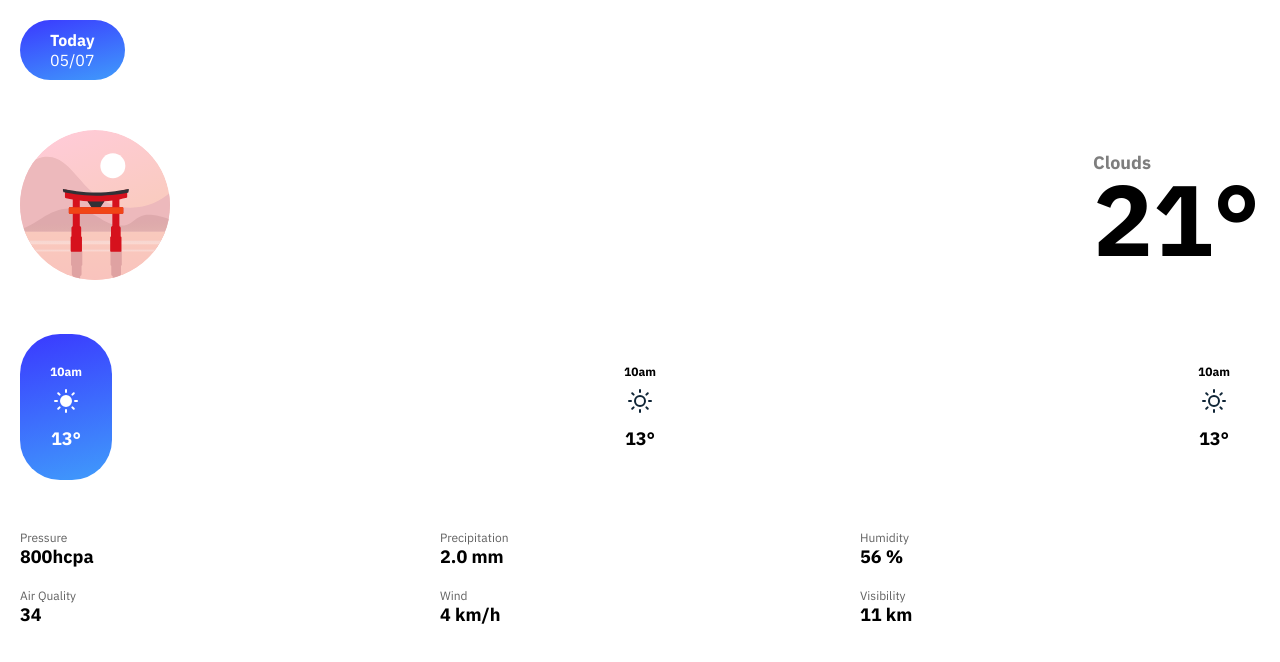
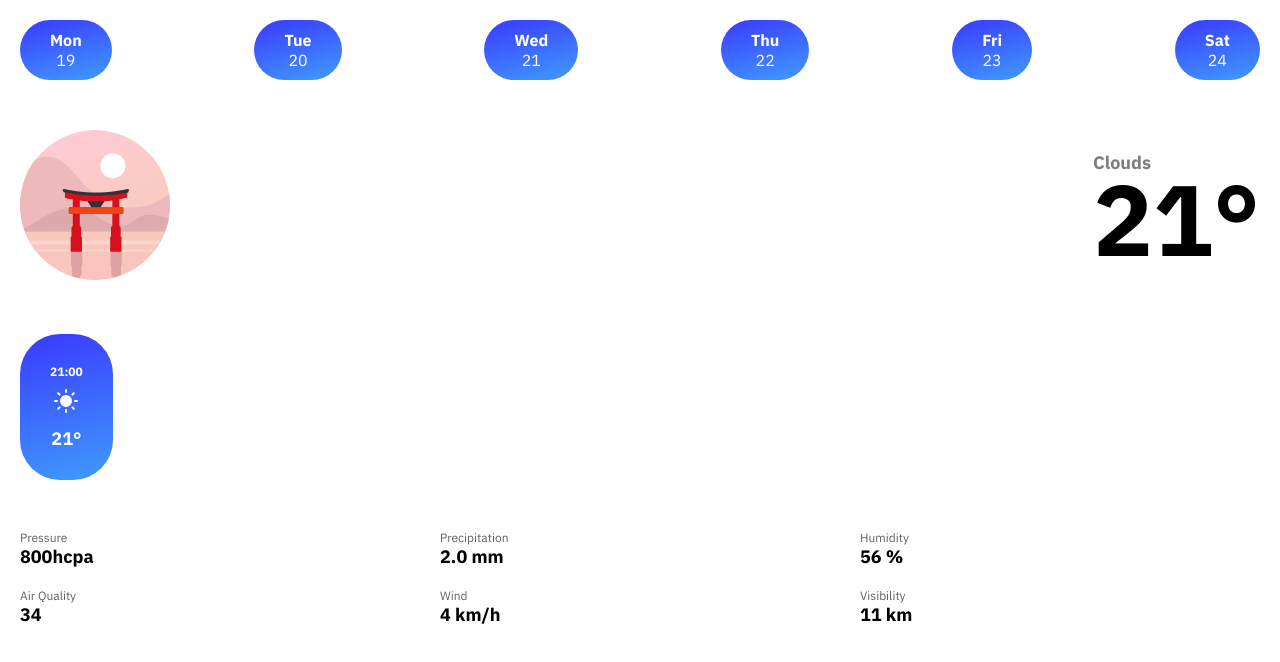
Before and after one commit to Denis-Paziak/Weather_app, a React (Create React App) app: page / in a window 1280 px wide. Shown: the top 662 px of the page. Built offline with nearby package versions, Linux system fonts and the light colour scheme.

Commit message:
List days

```diff
--- a/src/components/App/App.tsx
+++ b/src/components/App/App.tsx
@@ -6,17 +6,30 @@ import MoreInfo from "../MoreInfo/MoreInfo";
 
 import weatherDB from "../../Data";
 
-interface iData {
+interface iListItem {
     id: string,
     date: string,
     time: string,
     temp: number,
     max_temp: number,
     min_temp: number,
-    status: string
+    status: string,
 }
-const formatData = (data: any): iData [] => {
-    let newData = data.list.map((el : any): iData  => {
+
+
+interface iData {
+    list: iListItem[],
+    days: string []
+}
+
+const formatData = (data: any): iData => {
+
+    let newData: iData = {
+        list: [],
+        days: []
+    };
+
+    newData.list = data.list.map((el : any): iListItem  => {
        return {
            id: 'id' + el.dt + Math.floor(Math.random() * 1000),
            date: el.dt_txt.split(" ")[0],
@@ -24,23 +37,37 @@ const formatData = (data: any): iData [] => {
            temp: Math.floor(el.main.temp - 273.15),
            max_temp: Math.floor(el.main.temp_max - 273.15),
            min_temp: Math.floor(el.main.temp_min - 273.15),
-           status: el.weather[0].main
+           status: el.weather[0].main,
        }
     });
 
+    let days: string [] = [newData.list[0].date];
+    let key: string = newData.list[0].date;
+
+
+    newData.list.forEach((el: iListItem) => {
+        if (el.date !== key) {
+            days.push(el.date);
+            key = el.date;
+        }
+    })
+
+    newData.days = days;
+    console.log(newData);
     return newData;
 }
 
-const initData = formatData(weatherDB);
+const initData: iData = formatData(weatherDB);
 
 const App = () => {
     const [data, setData] = useState(initData);
+    const [selectedDay, setDay] = useState(0);
 
     return (
         <div>
-            <ListDays/>
-            <DayData data={data[0]}/>
-            <TimeList />
+            <ListDays days={data.days}/>
+            <DayData data={data.list[selectedDay]}/>
+            <TimeList selectedDay={selectedDay} data={data}/>
             <MoreInfo />
         </div>
     );
--- a/src/components/DayData/DayData.tsx
+++ b/src/components/DayData/DayData.tsx
@@ -5,7 +5,6 @@ import img from "../../img/img.svg";
 interface iProps {
     data: any
 }
-
 
 const DayData = ({data}: iProps) => {
     return (
--- a/src/components/DayList/ListDays.scss
+++ b/src/components/DayList/ListDays.scss
@@ -2,6 +2,7 @@
   display: flex;
   justify-content: space-between;
   list-style: none;
+  gap: 10px;
   color: #86929B;
   overflow: scroll;
 
--- a/src/components/DayList/ListDays.tsx
+++ b/src/components/DayList/ListDays.tsx
@@ -1,13 +1,23 @@
 import React from 'react';
 import "./ListDays.scss";
 
-const ListDays = () => {
+interface iProps {
+    days: string []
+}
+
+
+const ListDays = ({days}: iProps) => {
     return (
         <ul className={"listDays"}>
-             <li className="active">
-                <p className={"nameDay"}>Today</p>
-                <p>05/07</p>
-            </li>
+            {
+                days.map((el : string) => {
+                    const date = new Date(el).toString().split(" ");
+                    return <li className="active">
+                        <p className={"nameDay"}>{date[0]}</p>
+                        <p>{date[2]}</p>
+                    </li>
+                })
+            }
         </ul>
     );
 };
--- a/src/components/TimeList/TimeList.tsx
+++ b/src/components/TimeList/TimeList.tsx
@@ -1,24 +1,24 @@
 import React from 'react';
 import "./TimeList.scss";
-import sun from "../../img/sun.svg";
 
-const TimeList = () => {
+const TimeList = ({data, selectedDay}: any) => {
     return (
         <ul className={"timeList"}>
-            <li className={"active"}>
-                <p className="time">10am</p>
+            {data.list.filter((el: any) => el.date === data.days[selectedDay]).map((el: any) => {
+                return <li className={"active"}>
+                    <p className="time">{el.time.split(":")[0] + ":" + el.time.split(":")[1]}</p>
                     <i className="icon">
                         <svg width="24" height="24" viewBox="0 0 24 24" fill="none" xmlns="http://www.w3.org/2000/svg">
-                        <g clip-path="url(#clip0_109_14)">
-                            <path d="M12 17C14.7614 17 17 14.7614 17 12C17 9.23858 14.7614 7 12 7C9.23858 7 7 9.23858 7 12C7 14.7614 9.23858 17 12 17Z" stroke="#0F2536" stroke-width="2" stroke-linecap="round" stroke-linejoin="round"/>
-                            <path d="M12 1V3" stroke="#0F2536" stroke-width="2" stroke-linecap="round" stroke-linejoin="round"/>
-                            <path d="M12 21V23" stroke="#0F2536" stroke-width="2" stroke-linecap="round" stroke-linejoin="round"/>
-                            <path d="M4.21997 4.22L5.63997 5.64" stroke="#0F2536" stroke-width="2" stroke-linecap="round" stroke-linejoin="round"/>
-                            <path d="M18.36 18.36L19.78 19.78" stroke="#0F2536" stroke-width="2" stroke-linecap="round" stroke-linejoin="round"/>
-                            <path d="M1 12H3" stroke="#0F2536" stroke-width="2" stroke-linecap="round" stroke-linejoin="round"/>
-                            <path d="M21 12H23" stroke="#0F2536" stroke-width="2" stroke-linecap="round" stroke-linejoin="round"/>
-                            <path d="M4.21997 19.78L5.63997 18.36" stroke="#0F2536" stroke-width="2" stroke-linecap="round" stroke-linejoin="round"/>
-                            <path d="M18.36 5.64L19.78 4.22" stroke="#0F2536" stroke-width="2" stroke-linecap="round" stroke-linejoin="round"/>
+                            <g clipPath="url(#clip0_109_14)">
+                                <path d="M12 17C14.7614 17 17 14.7614 17 12C17 9.23858 14.7614 7 12 7C9.23858 7 7 9.23858 7 12C7 14.7614 9.23858 17 12 17Z" stroke="#0F2536" strokeWidth="2" strokeLinecap="round" strokeLinejoin="round"/>
+                                <path d="M12 1V3" stroke="#0F2536" strokeWidth="2" strokeLinecap="round" strokeLinejoin="round"/>
+                                <path d="M12 21V23" stroke="#0F2536" strokeWidth="2" strokeLinecap="round" strokeLinejoin="round"/>
+                                <path d="M4.21997 4.22L5.63997 5.64" stroke="#0F2536" strokeWidth="2" strokeLinecap="round" strokeLinejoin="round"/>
+                                <path d="M18.36 18.36L19.78 19.78" stroke="#0F2536" strokeWidth="2" strokeLinecap="round" strokeLinejoin="round"/>
+                                <path d="M1 12H3" stroke="#0F2536" strokeWidth="2" strokeLinecap="round" strokeLinejoin="round"/>
+                                <path d="M21 12H23" stroke="#0F2536" strokeWidth="2" strokeLinecap="round" strokeLinejoin="round"/>
+                                <path d="M4.21997 19.78L5.63997 18.36" stroke="#0F2536" strokeWidth="2" strokeLinecap="round" strokeLinejoin="round"/>
+                                <path d="M18.36 5.64L19.78 4.22" stroke="#0F2536" strokeWidth="2" strokeLinecap="round" strokeLinejoin="round"/>
                             </g>
                             <defs>
                                 <clipPath id="clip0_109_14">
@@ -27,58 +27,9 @@ const TimeList = () => {
                             </defs>
                         </svg>
                     </i>
-                <p className="temp">13°</p>
+                    <p className="temp">{el.temp}°</p>
                 </li>
-
-            <li >
-                <p className="time">10am</p>
-                <i className="icon">
-                    <svg width="24" height="24" viewBox="0 0 24 24" fill="none" xmlns="http://www.w3.org/2000/svg">
-                        <g clip-path="url(#clip0_109_14)">
-                            <path d="M12 17C14.7614 17 17 14.7614 17 12C17 9.23858 14.7614 7 12 7C9.23858 7 7 9.23858 7 12C7 14.7614 9.23858 17 12 17Z" stroke="#0F2536" stroke-width="2" stroke-linecap="round" stroke-linejoin="round"/>
-                            <path d="M12 1V3" stroke="#0F2536" stroke-width="2" stroke-linecap="round" stroke-linejoin="round"/>
-                            <path d="M12 21V23" stroke="#0F2536" stroke-width="2" stroke-linecap="round" stroke-linejoin="round"/>
-                            <path d="M4.21997 4.22L5.63997 5.64" stroke="#0F2536" stroke-width="2" stroke-linecap="round" stroke-linejoin="round"/>
-                            <path d="M18.36 18.36L19.78 19.78" stroke="#0F2536" stroke-width="2" stroke-linecap="round" stroke-linejoin="round"/>
-                            <path d="M1 12H3" stroke="#0F2536" stroke-width="2" stroke-linecap="round" stroke-linejoin="round"/>
-                            <path d="M21 12H23" stroke="#0F2536" stroke-width="2" stroke-linecap="round" stroke-linejoin="round"/>
-                            <path d="M4.21997 19.78L5.63997 18.36" stroke="#0F2536" stroke-width="2" stroke-linecap="round" stroke-linejoin="round"/>
-                            <path d="M18.36 5.64L19.78 4.22" stroke="#0F2536" stroke-width="2" stroke-linecap="round" stroke-linejoin="round"/>
-                        </g>
-                        <defs>
-                            <clipPath id="clip0_109_14">
-                                <rect width="24" height="24" fill="white"/>
-                            </clipPath>
-                        </defs>
-                    </svg>
-                </i>
-                <p className="temp">13°</p>
-            </li>
-
-            <li >
-                <p className="time">10am</p>
-                <i className="icon">
-                    <svg width="24" height="24" viewBox="0 0 24 24" fill="none" xmlns="http://www.w3.org/2000/svg">
-                        <g clip-path="url(#clip0_109_14)">
-                            <path d="M12 17C14.7614 17 17 14.7614 17 12C17 9.23858 14.7614 7 12 7C9.23858 7 7 9.23858 7 12C7 14.7614 9.23858 17 12 17Z" stroke="#0F2536" stroke-width="2" stroke-linecap="round" stroke-linejoin="round"/>
-                            <path d="M12 1V3" stroke="#0F2536" stroke-width="2" stroke-linecap="round" stroke-linejoin="round"/>
-                            <path d="M12 21V23" stroke="#0F2536" stroke-width="2" stroke-linecap="round" stroke-linejoin="round"/>
-                            <path d="M4.21997 4.22L5.63997 5.64" stroke="#0F2536" stroke-width="2" stroke-linecap="round" stroke-linejoin="round"/>
-                            <path d="M18.36 18.36L19.78 19.78" stroke="#0F2536" stroke-width="2" stroke-linecap="round" stroke-linejoin="round"/>
-                            <path d="M1 12H3" stroke="#0F2536" stroke-width="2" stroke-linecap="round" stroke-linejoin="round"/>
-                            <path d="M21 12H23" stroke="#0F2536" stroke-width="2" stroke-linecap="round" stroke-linejoin="round"/>
-                            <path d="M4.21997 19.78L5.63997 18.36" stroke="#0F2536" stroke-width="2" stroke-linecap="round" stroke-linejoin="round"/>
-                            <path d="M18.36 5.64L19.78 4.22" stroke="#0F2536" stroke-width="2" stroke-linecap="round" stroke-linejoin="round"/>
-                        </g>
-                        <defs>
-                            <clipPath id="clip0_109_14">
-                                <rect width="24" height="24" fill="white"/>
-                            </clipPath>
-                        </defs>
-                    </svg>
-                </i>
-                <p className="temp">13°</p>
-            </li>
+            })}
         </ul>
     );
 };
```
Lines whose indentation alone changed are shown as unchanged.
